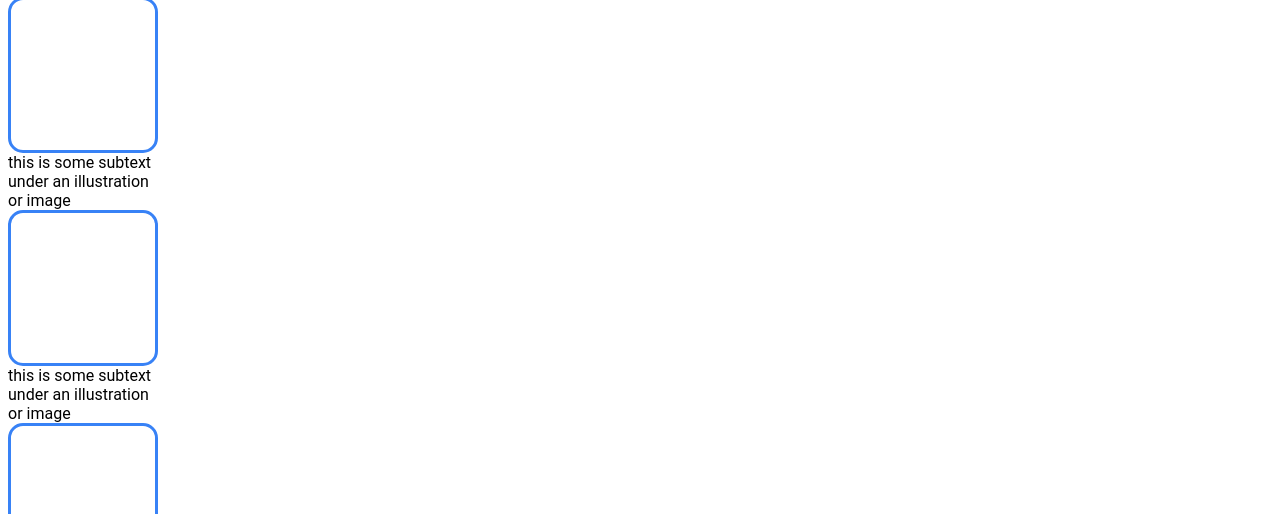
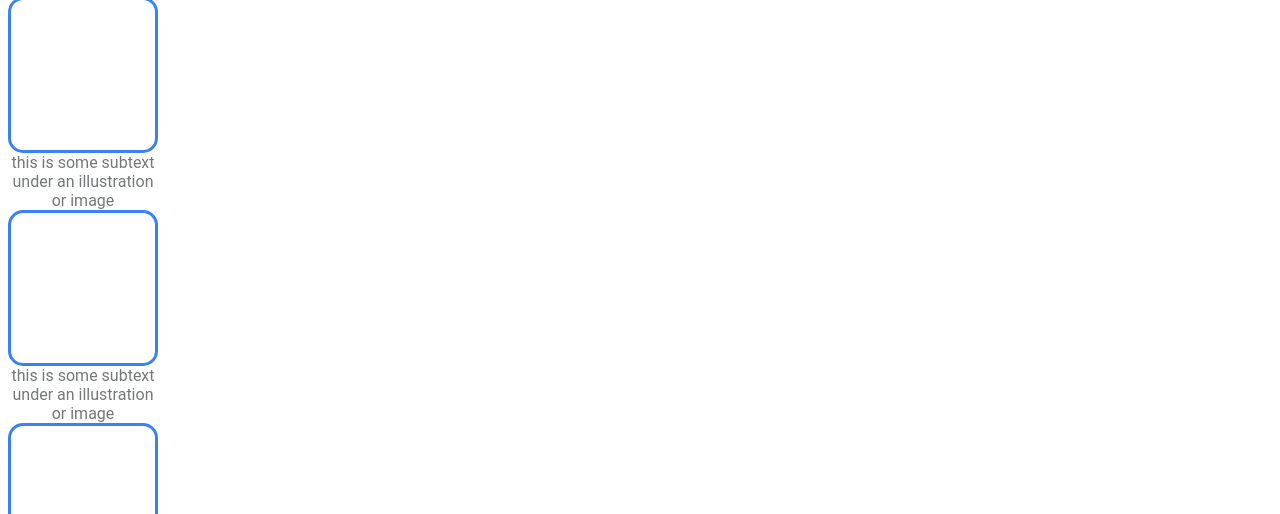
Before and after one commit to TheCyanNerd/odin-landing-page, a plain HTML site: page index.html in a window 1280 px wide. Shown: the part 286-800 px from the top of the page. Drawn offline with Linux system fonts and the light colour scheme.

Commit message:
Styled image captions/subtext

```diff
--- a/style.css
+++ b/style.css
@@ -81,6 +81,11 @@ body {
 
 .card {
     width: 150px;
+    text-align: center;
+}
+
+.card-text {
+    color: rgb(117, 120, 121);
 }
 
 .card-img {
```
